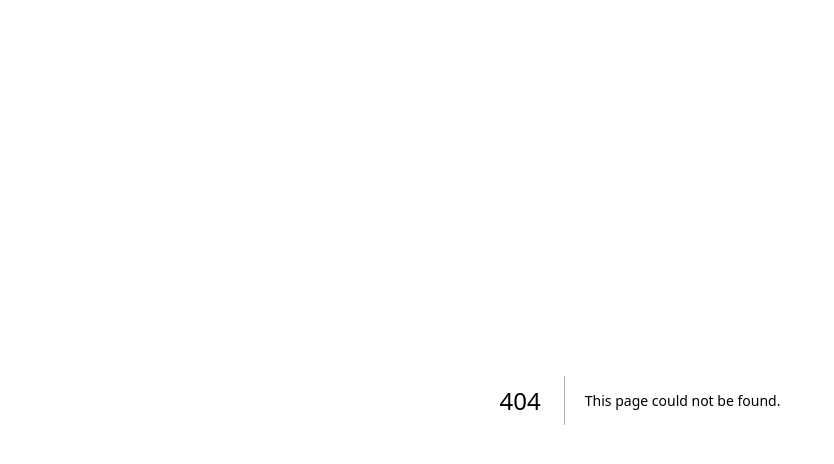
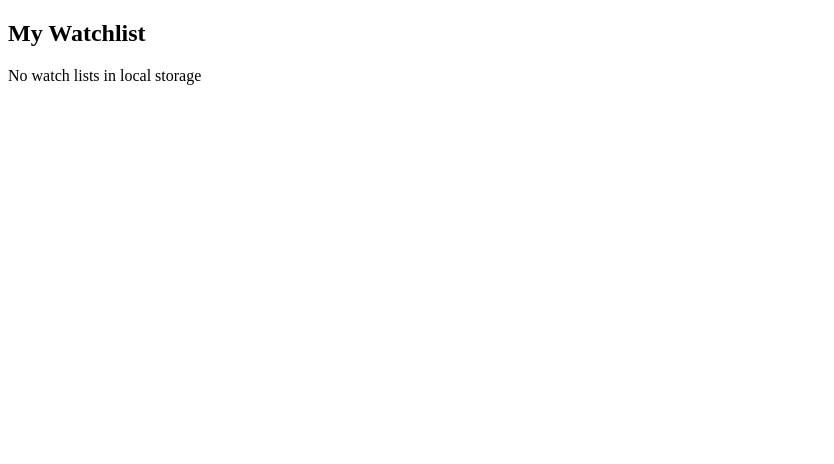
Before and after one commit to tomparson-ada/movies, a Next.js app: page /watchlist in a window 1280 px wide. Before the commit this address had no page. Shown: the top 464 px of the page, without its empty margins (0-834 px from the left). Built offline with nearby package versions, Linux system fonts and the light colour scheme.

Commit message:
Refactoring watchlist functions into separate hook, so we can use across multiple pages

```diff
--- a/src/app/hooks/useWatchlist.js
+++ b/src/app/hooks/useWatchlist.js
@@ -1,13 +1,15 @@
+'use client'
+
 import { useState, useEffect } from 'react';
 
-export function useWatchlist() {
+export default function useWatchlist() {
   // useState is a React hook that lets us keep the value of variables "in state", meaning
   // any changes are synced across different places the variable is used
   // useState returns 2 things - a variable and a 'setter' function that we use to change the value
   // of the variable later
   // When we first load the component, we will load the state with the contents of localStorage
   // https://react.dev/reference/react/useState
-  const [watchList,setWatchList] = useState(localStorage.getItem('watchlist') ?? []);
+  const [watchList,setWatchList] = useState(JSON.parse(localStorage.getItem('watchList')) ?? []);
 
   // useEffect is a React hook that lets us specify code that is run immediately after rendering a component
   // (as a 'side effect' of the component being rendered)
@@ -15,8 +17,8 @@ export function useWatchlist() {
   // Here, we're watching whenever the `watchlist` changes and then updating the localStorage to match
   // https://react.dev/reference/react/useEffect
   useEffect(() => {
-    localStorage.setItem('watchList',JSON.stringify(watchlist))
-  },[watchlist])
+    localStorage.setItem('watchList',JSON.stringify(watchList))
+  },[watchList])
 
   // Here, we specify a function which saves a movie to our watchlist variable, and stores the new value in the state
   function saveToWatchList(movie) {
@@ -37,6 +39,6 @@ export function useWatchlist() {
 
   return {
     saveToWatchList,
-    watchlist,
+    watchList,
   };
 }
--- a/src/app/page.js
+++ b/src/app/page.js
@@ -4,12 +4,11 @@
 
 'use client'
 
-import { useState, useEffect } from 'react';
 import FaveMovieAdder from './components/FaveMovieAdder';
 import useWatchlist from './hooks/useWatchlist';
 
 export default function Home() {
-  const {saveToWatchList, watchlist} = useWatchlist();
+  const {saveToWatchList, watchList} = useWatchlist();
 
   return (
       <>
--- /dev/null
+++ b/src/app/watchlist/page.js
@@ -0,0 +1,14 @@
+'use client'
+
+import useWatchlist from '../hooks/useWatchlist';
+
+export default function WatchList() {
+  const {saveToWatchList, watchList} = useWatchlist();
+
+  return (
+      <>
+        <h2>My Watchlist</h2>
+        {watchList.length ? <ul>{watchList.map(film => <li key={film}>{film}</li>)}</ul> : <p>No watch lists in local storage</p>}
+      </>
+  )
+}
```
